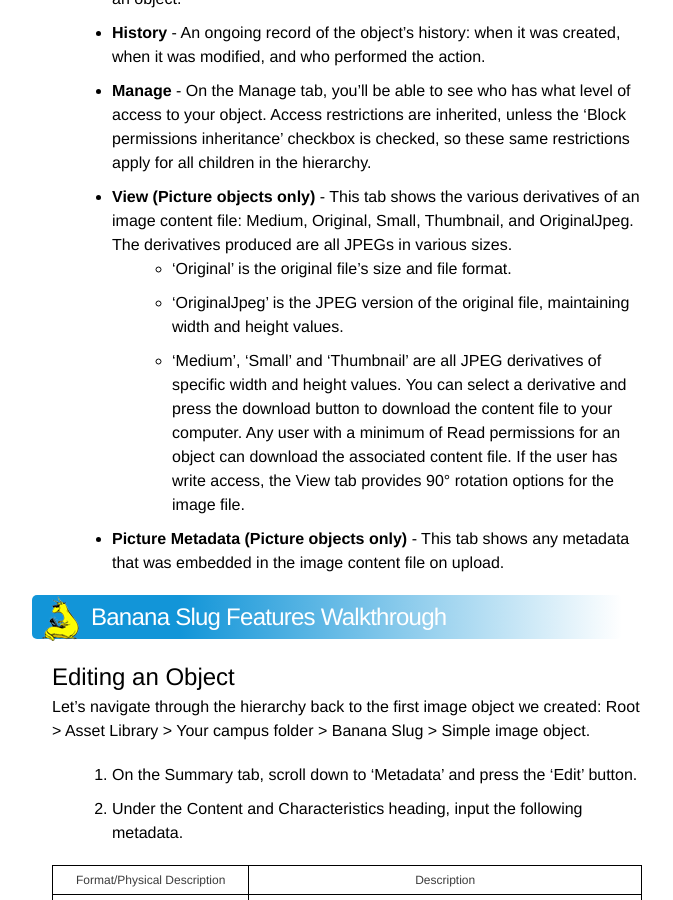
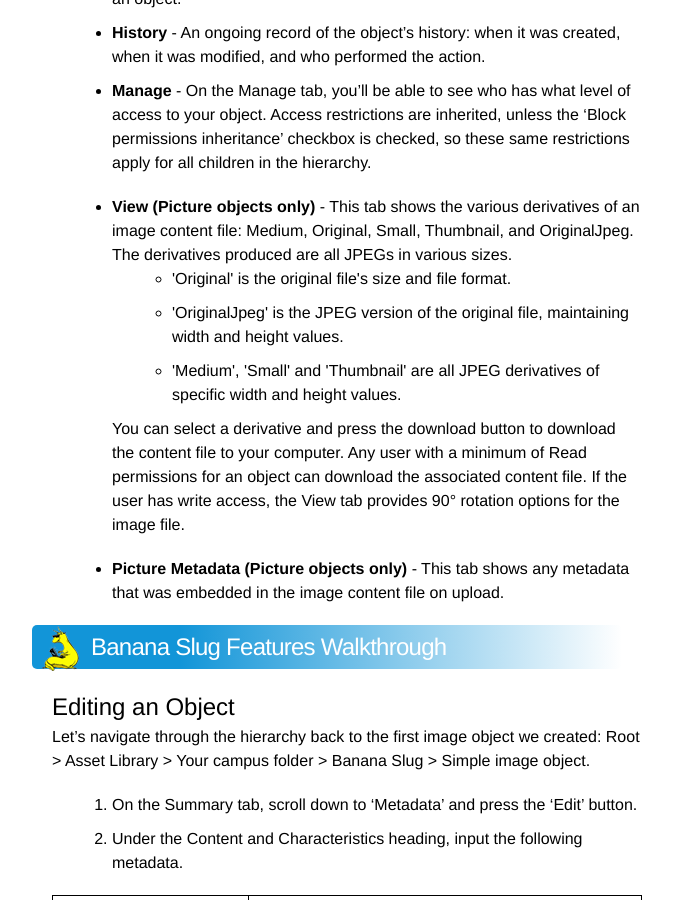
Before and after one commit to ucldc/ucldc-docs, a Jekyll site: the page built from docs/dams/edit-objects.md, in a window 1280 px wide and 900 px high, scrolled down 885 px. Shown: the whole window, without its empty margins (188-861 px from the left). Built offline with Jekyll 4.4.1, drawn with Linux system fonts in a browser that asks for light colours; nearby versions of some CDN libraries.

Commit message:
Trying to fix bulleted list

```diff
--- a/docs/dams/edit-objects.md
+++ b/docs/dams/edit-objects.md
@@ -24,11 +24,17 @@
 
 - **Manage** - On the Manage tab, you'll be able to see who has what level of access to your object. Access restrictions are inherited, unless the 'Block permissions inheritance' checkbox is checked, so these same restrictions apply for all children in the hierarchy.
 
-- **View (Picture objects only)** - This tab shows the various derivatives of an image content file: Medium, Original, Small, Thumbnail, and OriginalJpeg. The derivatives produced are all JPEGs in various sizes.
-  - 'Original' is the original file's size and file format.
-  - 'OriginalJpeg' is the JPEG version of the original file, maintaining width and height values.
-  - 'Medium', 'Small' and 'Thumbnail' are all JPEG derivatives of specific width and height values.
-You can select a derivative and press the download button to download the content file to your computer. Any user with a minimum of Read permissions for an object can download the associated content file. If the user has write access, the View tab provides 90° rotation options for the image file.
+<ul>
+  <li>
+    <b>View (Picture objects only)</b> - This tab shows the various derivatives of an image content file: Medium, Original, Small, Thumbnail, and OriginalJpeg. The derivatives produced are all JPEGs in various sizes.
+    <ul>
+      <li>'Original' is the original file's size and file format.</li>
+      <li>'OriginalJpeg' is the JPEG version of the original file, maintaining width and height values.</li>
+      <li>'Medium', 'Small' and 'Thumbnail' are all JPEG derivatives of specific width and height values.</li>
+    </ul>
+    You can select a derivative and press the download button to download the content file to your computer. Any user with a minimum of Read permissions for an object can download the associated content file. If the user has write access, the View tab provides 90° rotation options for the image file.
+  </li>
+</ul>
 
 - **Picture Metadata (Picture objects only)** - This tab shows any metadata that was embedded in the image content file on upload.
 
```
